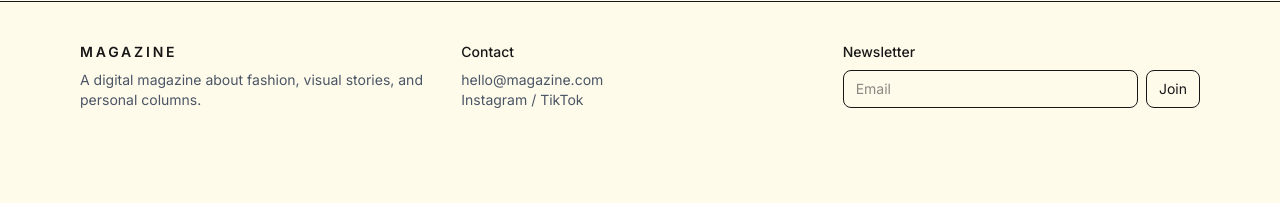
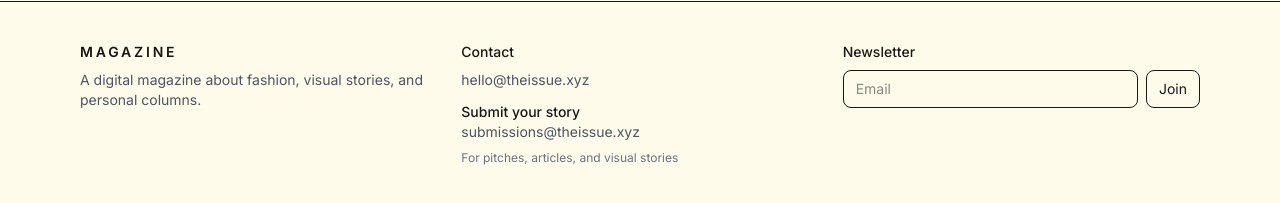
Before and after one commit to Oxymoron82/Magazine, a Next.js app: page / in a window 1280 px wide. Shown: the part 4735-4938 px from the top of the page. Before the commit the page ends 4885 px from the top, so only its background shows below. Built offline with nearby package versions, Linux system fonts and the light colour scheme; a web font is replaced by a local one.

Commit message:
emails added

```diff
--- a/components/Footer.tsx
+++ b/components/Footer.tsx
@@ -2,6 +2,8 @@ export default function Footer() {
   return (
     <footer id="contact" className="border-t mt-16 scroll-mt-24">
       <div className="max-w-6xl mx-auto px-4 py-10 grid gap-6 md:grid-cols-3">
+
+        {/* ABOUT */}
         <div>
           <div className="tracking-[0.2em] text-sm font-semibold mb-2">MAGAZINE</div>
           <p className="text-sm text-gray-600">
@@ -9,12 +11,32 @@ export default function Footer() {
           </p>
         </div>
 
+        {/* CONTACT / SUBMIT */}
         <div className="text-sm">
           <div className="font-medium mb-2">Contact</div>
-          <p className="text-gray-600">hello@magazine.com</p>
-          <p className="text-gray-600">Instagram / TikTok</p>
+
+          <a
+            href="mailto:hello@theissue.xyz"
+            className="block text-gray-600 hover:text-black transition"
+          >
+            hello@theissue.xyz
+          </a>
+
+          <div className="mt-3 font-medium">Submit your story</div>
+
+          <a
+            href="mailto:submissions@theissue.xyz"
+            className="block text-gray-600 hover:text-black transition"
+          >
+            submissions@theissue.xyz
+          </a>
+
+          <p className="text-gray-500 mt-2 text-xs">
+            For pitches, articles, and visual stories
+          </p>
         </div>
 
+        {/* NEWSLETTER */}
         <div className="text-sm">
           <div className="font-medium mb-2">Newsletter</div>
           <div className="flex gap-2">
@@ -27,6 +49,7 @@ export default function Footer() {
             </button>
           </div>
         </div>
+
       </div>
     </footer>
   );
```
